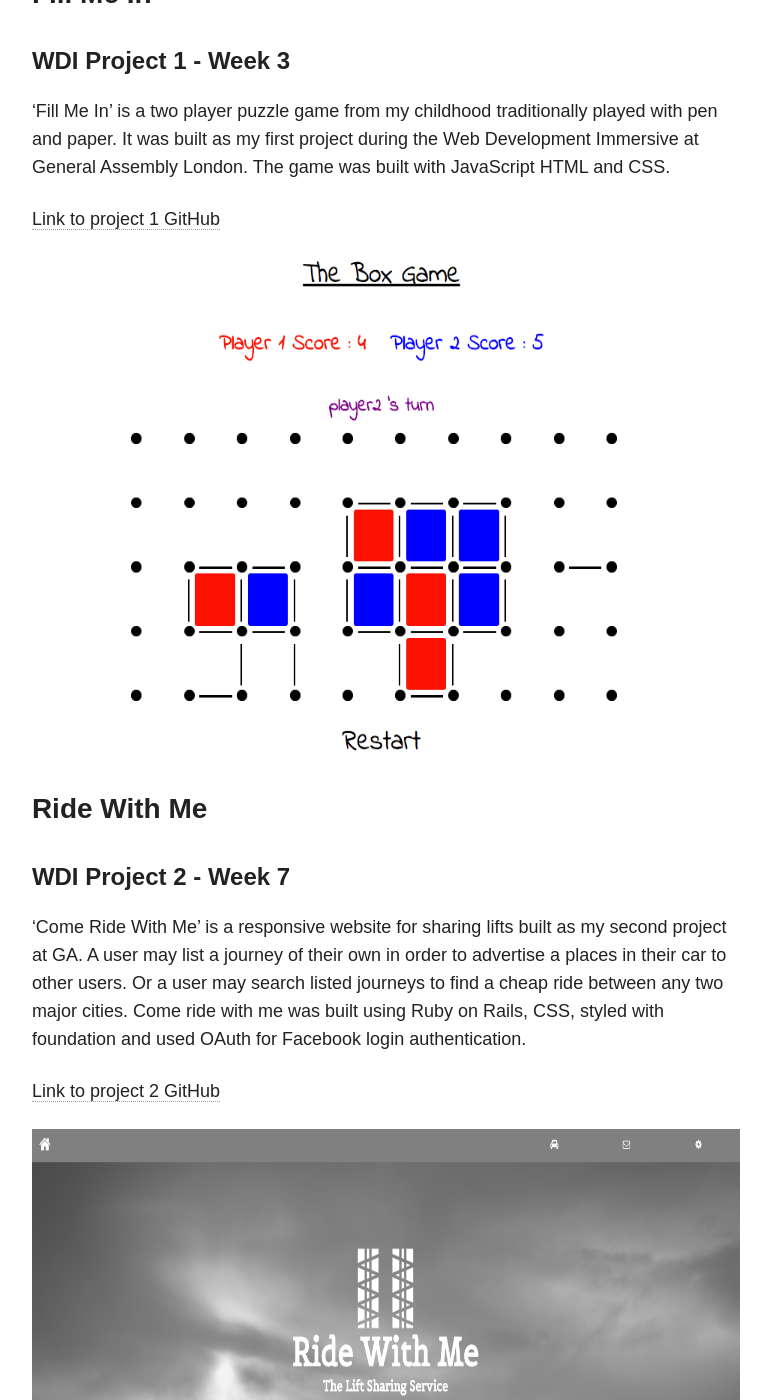
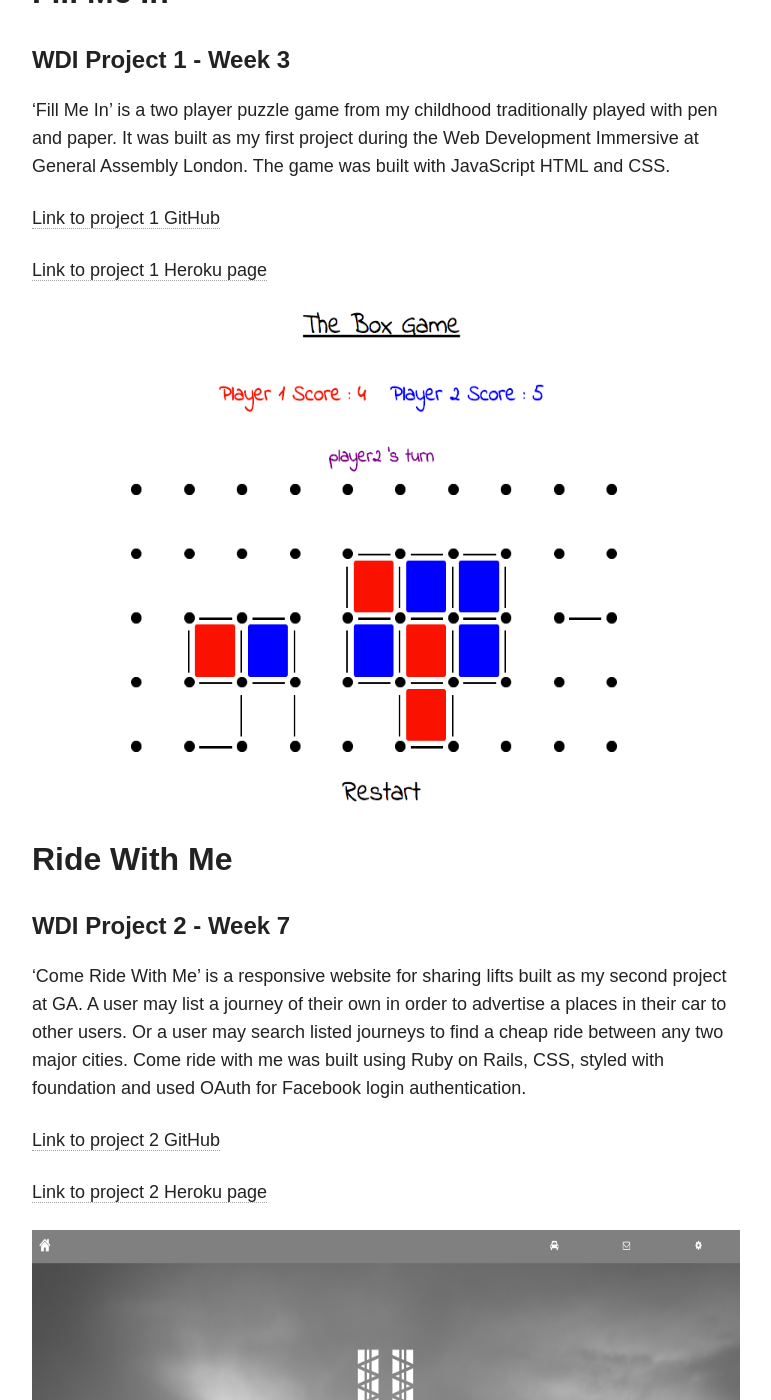
Before and after one commit to AlistairHopkins92/AlistairHopkins92.github.io, a Jekyll site: the page built from about/index.md, in a window 1280 px wide and 1400 px high, scrolled down 642 px. Shown: the whole window, without its empty margins (254-1025 px from the left). Built offline with Jekyll 4.4.1, drawn with Linux system fonts in a browser that asks for light colours; nearby versions of some CDN libraries; some of the changed text lies outside the part shown.

Commit message:
updated the heroku links

```diff
--- a/about/index.md
+++ b/about/index.md
@@ -7,8 +7,7 @@
 ---
 
 
-### Fill Me In
-
+## Fill Me In
 
 #### WDI Project 1 - Week 3
 
@@ -16,12 +15,15 @@
 
 [Link to project 1 GitHub](https://github.com/AlistairHopkins92/wdi-project-1)
 
+
+[Link to project 1 Heroku page](http://fill-me-in.herokuapp.com/)
+
+
 ![GitHub Logo](/images/fillmein.png){: .projectimage}
 
 
 
-### Ride With Me
-
+## Ride With Me
 
 #### WDI Project 2 - Week 7
 
@@ -30,13 +32,15 @@
 
 [Link to project 2 GitHub](https://github.com/AlistairHopkins92/wdi-project-2)
 
+
+[Link to project 2 Heroku page](http://comeridewithme.herokuapp.com/)
+
 ![GitHub Logo](/images/ridewithme.png){: .projectimage}
 
 
 
 
-### 7 Days of Sun
-
+## 7 Days of Sun
 
 #### WDI Project 3 - Week 9
 
@@ -46,12 +50,13 @@
 [Link to project 3 GitHub](https://github.com/matmenzl/wdi-project-3)
 
 
+[Link to project 3 Heroku page](https://sevendaysofsun.herokuapp.com)
+
 ![GitHub Logo](/images/7days.png){: .projectimage}
 
 
 
-### Down to Go
-
+## Down to Go
 
 #### WDI Project 4 - Week 12
 
@@ -60,6 +65,9 @@
 
 [Link to project 4 GitHub](https://github.com/AlistairHopkins92/wdi-project-4)
 
+
+[Link to project 4 Heroku page](http://down-to-go.herokuapp.com/)
+
 ![GitHub Logo](/images/downtogo.png){: .projectimage}
 
 [^1]: Example: *domain.com/category-name/post-title*
```
